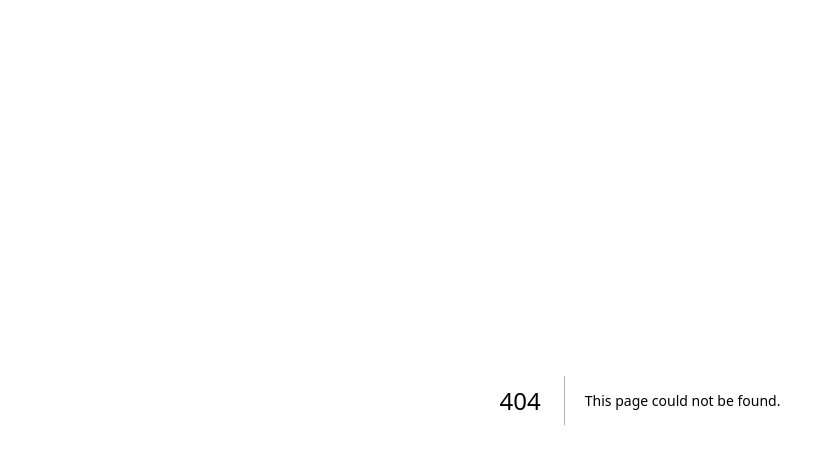
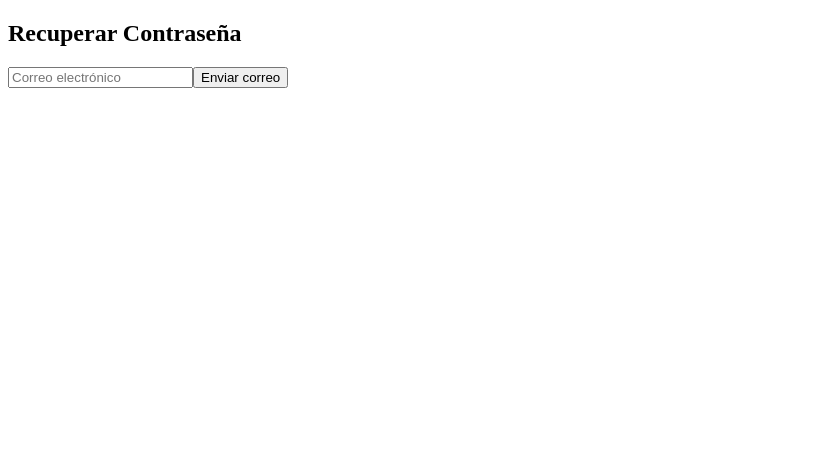
Before and after one commit to golivaxd/CandiGo, a Next.js app in the folder fronted/: page /forgot-password in a window 1280 px wide. Before the commit this address had no page. Shown: the top 464 px of the page, without its empty margins (0-835 px from the left). Built offline with nearby package versions, Linux system fonts and the light colour scheme.

Commit message:
funcionaaaaputooo

```diff
--- /dev/null
+++ b/fronted/src/app/forgot-password/page.tsx
@@ -0,0 +1,38 @@
+// src/app/forgot-password/page.tsx
+'use client';
+import { useState } from 'react';
+import { supabase } from '@/lib/supabaseClient';
+
+export default function ForgotPasswordPage() {
+  const [email, setEmail] = useState('');
+  const [message, setMessage] = useState('');
+
+  const handleSubmit = async (e: React.FormEvent) => {
+    e.preventDefault();
+    setMessage('');
+
+    const { data, error } = await supabase.auth.resetPasswordForEmail(email, {
+      redirectTo: 'https://candigo.vercel.app/reset-password', // tu página de reset
+    });
+
+    if (error) setMessage('❌ ' + error.message);
+    else setMessage('✅ Revisa tu correo para restablecer la contraseña.');
+  };
+
+  return (
+    <div className="forgot-container">
+      <h2>Recuperar Contraseña</h2>
+      <form onSubmit={handleSubmit}>
+        <input
+          type="email"
+          placeholder="Correo electrónico"
+          value={email}
+          onChange={(e) => setEmail(e.target.value)}
+          required
+        />
+        <button type="submit">Enviar correo</button>
+      </form>
+      {message && <p>{message}</p>}
+    </div>
+  );
+}
```
Also changed, not shown: fronted/src/app/reset-password/page.tsx (+30 -19 lines).
